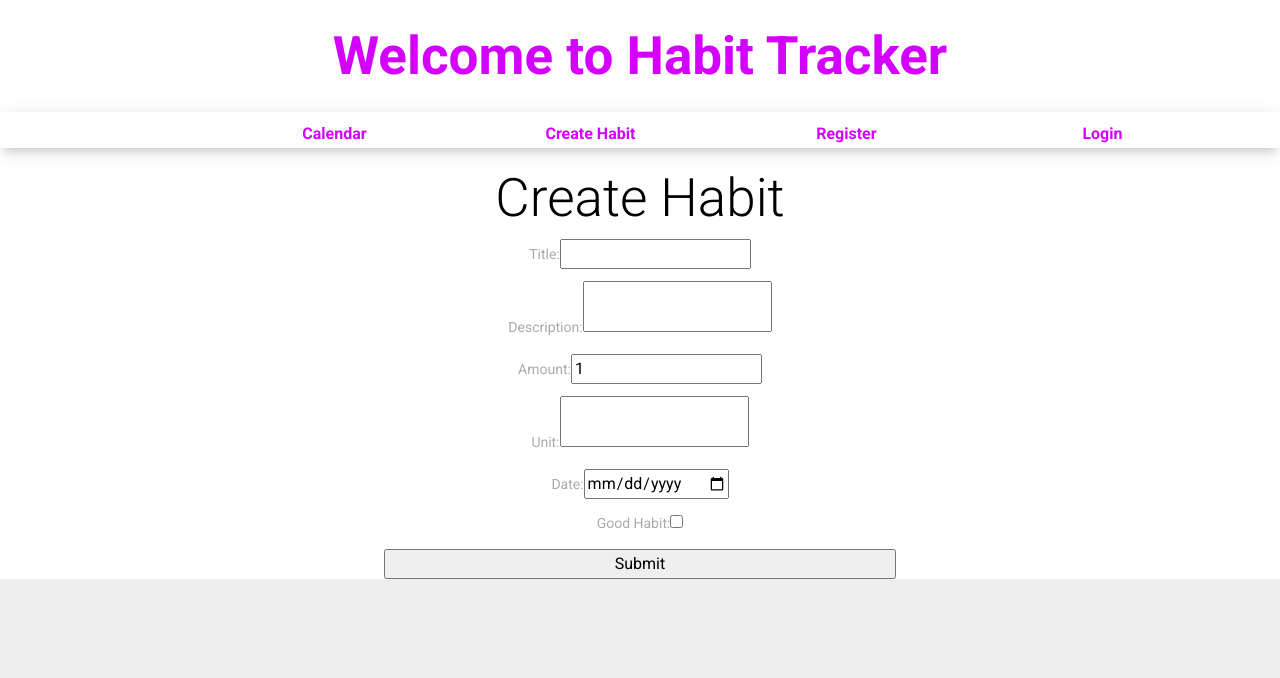
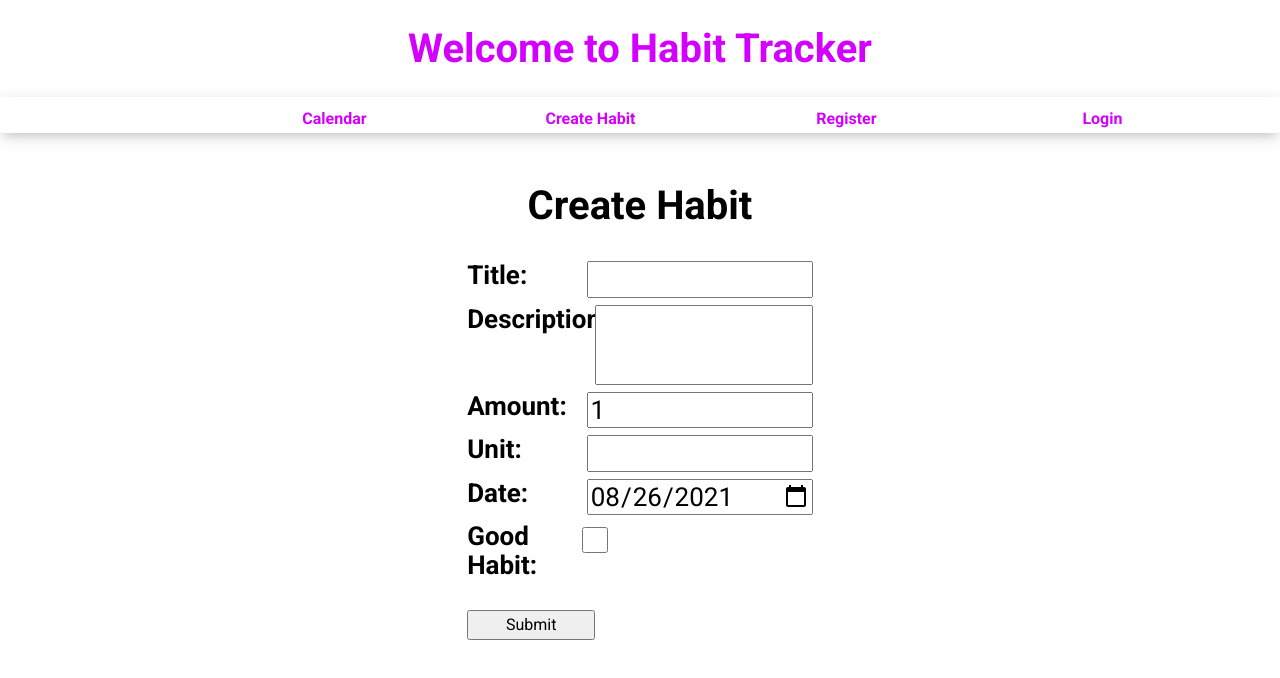
Before and after one commit to TrellinXp/habit-tracker-client, a React (Create React App) app: page /createHabit in a window 1280 px wide. Shown: the top 678 px of the page. Built offline with nearby package versions, Linux system fonts and the light colour scheme.

Commit message:
Calendar Links to Create, Styling Create, Edit, Details

```diff
--- a/src/App.js
+++ b/src/App.js
@@ -9,6 +9,7 @@ import Login from './components/auth/Login';
 import HabitDetails from './components/HabitDetails';
 import EditHabit from './components/EditHabit';
 import Calendar from './components/calendar/Calendar';
+import HabitTile from './components/calendar/HabitTile';
 
 class App extends Component {
 
@@ -76,6 +77,12 @@ class App extends Component {
             render={(props) => <EditHabit {...props} />}
           />
 
+        <Route
+            exact
+            path="/habitTile"
+            render={(props) => <HabitTile {...props} />}
+          />
+
         </Switch>
       </div>
     );
--- a/src/Index.css
+++ b/src/Index.css
@@ -95,11 +95,96 @@ body {
   .form-box {
     display: flex;
     flex-direction: column;
-    width: 40vw;
-    margin: auto
+    width: 27vw;
+    margin: auto;
+    margin-top: 4vh;
+    height: 75.4vh;
+  }
+
+  h1 {
+    font-weight: bold !important;
+    font-size: 40px !important;
+  }
+
+  .page-headline {
+    margin-top: 50px;
   }
 
   .habit-properties {
-    margin-bottom: 2% ;
+    margin-bottom: 2%;
+    display: flex;
+  }
 
+  .habit-properties label {
+    width: 10vw;
+    text-align: left;
+    font-size: 26px;
+    color: black;
+    font-weight: bold;
   }
+
+  .habit-properties input {
+    width: 70%;
+    text-align: left;
+    font-size: 26px;
+  }
+
+  .habit-properties textarea {
+    width: 70%;
+    text-align: left;
+    font-size: 26px;
+  }
+
+  .habbit-checkbox {
+    height: 26px;
+    margin-top: 5px;
+    width: 2vw !important;
+    margin-left: -1vw;
+  }
+
+  .habit-button {
+    width: 10vw;
+    margin-top: 2vh;
+  }
+
+  .detail-button {
+    color: white !important;
+  }
+
+  .habit-action {
+    background-color: cornflowerblue;
+    color: white !important;
+    border: none !important;
+    width: 10vw !important;
+    height: 3vh;
+    text-align: center;
+    text-decoration: none;
+    display: inline-block;
+    margin-bottom: 1vh;
+    font-weight: bold;
+  }
+
+  .delete-button {
+    background-color: red;
+  }
+
+  .habit-actions {
+    display: flex;
+    flex-direction: column;
+    width: 10vw;
+    margin: auto;
+    margin-top: 2vh;
+    font-weight: bold;
+  }
+
+  .habit-details {
+    height: 85.2vh;
+  }
+
+  .habit-details p{
+    font-size: 24px;
+  }
+
+  .details-attributes {
+    margin-top: 5vh;
+  }
--- a/src/components/CreateHabit.js
+++ b/src/components/CreateHabit.js
@@ -10,9 +10,10 @@ export default class CreateHabit extends Component {
     }
 
     getDate(){
-        let today = new Date();
+        let date = new Date(Date.now());
+        let dateArr = date.toISOString().split('T');
         this.setState({
-            date: today
+            date: dateArr[0]
         })
     }
 
@@ -37,8 +38,7 @@ export default class CreateHabit extends Component {
         // so the names have to match
         axios.post("http://localhost:5000/api/habits/",  { title, description, amount, unit, date, user, goodHabit } )
         .then( () => {
-            // after submitting the form, retrieve project one more time so the new task is displayed as well
-            //this.setState({title: "", description: "", amount:"", unit:""});
+            this.props.history.push('/calendar');
         })
         .catch( error => console.log(error) )
     }
@@ -52,33 +52,33 @@ export default class CreateHabit extends Component {
     render() {
         return (
             <div>
-                <h1>Create Habit</h1>
+                <h1 className="page-headline">Create Habit</h1>
                 <form className="form-box" onSubmit={this.handleFormSubmit}>
                     <div className="habit-properties">
                         <label>Title:</label>
-                    <input type="text" name="title" value={this.state.title} onChange={ e => this.handleChange(e)}/>
+                        <input type="text" name="title" value={this.state.title} onChange={e => this.handleChange(e)} />
                     </div>
                     <div className="habit-properties">
                         <label>Description:</label>
-                    <textarea name="description" value={this.state.description} onChange={ e => this.handleChange(e)} />
+                        <textarea name="description" value={this.state.description} onChange={e => this.handleChange(e)} />
                     </div>
                     <div className="habit-properties">
                         <label>Amount:</label>
-                    <input name="amount" type="number" value={this.state.amount} onChange={ e => this.handleChange(e)} />
+                        <input name="amount" type="number" value={this.state.amount} onChange={e => this.handleChange(e)} />
                     </div>
                     <div className="habit-properties">
                         <label>Unit:</label>
-                    <textarea name="unit" value={this.state.unit} onChange={ e => this.handleChange(e)} />
+                        <input name="unit" type="text" value={this.state.unit} onChange={e => this.handleChange(e)} />
                     </div>
                     <div className="habit-properties">
                         <label>Date:</label>
-                    <input type="date" name="date" valueAsDate={this.state.date} onChange={ e => this.handleChange(e)} />
+                        <input type="date" name="date" value={this.state.date} onChange={e => this.handleChange(e)} />
                     </div>
                     <div className="habit-properties">
                         <label>Good Habit:</label>
-                    <input type="checkbox" id="goodHabit" name="goodHabit" onChange={ e => this.handleChange(e)} />
+                        <input className="habbit-checkbox" type="checkbox" id="goodHabit" name="goodHabit" onChange={e => this.handleChange(e)} />
                     </div>
-                    <input type="submit" value="Submit" />
+                    <input className="habit-button" type="submit" value="Submit" />
                 </form>
             </div>
         )
--- a/src/components/EditHabit.js
+++ b/src/components/EditHabit.js
@@ -43,6 +43,7 @@ class EditHabit extends Component {
         .then(() => {
           // Use the passed down api call to render the updated project data
           console.log("Habbit Edited");
+          this.props.history.push('/calendar');
         })
         .catch(error => console.log(error))
     }
@@ -57,21 +58,33 @@ class EditHabit extends Component {
     render(){
         return (
             <div>
-                <hr />
-                <h3>Edit Habit</h3>
-                <form onSubmit={this.handleFormSubmit}>
-
-                    <label>Title:</label>
-                    <input type="text" name="title" value={this.state.title} onChange={ e => this.handleChangeHabit(e)}/>
-                    <label>Description:</label>
-                    <textarea name="description" value={this.state.description} onChange={ e => this.handleChangeHabit(e)} />
-                    <label>Amount:</label>
-                    <input name="amount" type="number" value={this.state.amount} onChange={ e => this.handleChangeHabit(e)} />
-                    <label>Unit:</label>
-                    <textarea name="unit" value={this.state.unit} onChange={ e => this.handleChangeHabit(e)} />
-                    <label>Good Habit:</label>
-                    <input type="checkbox" id="goodHabit" name="goodHabit" onChange={ e => this.handleChangeHabit(e)} />
-                    <input type="submit" value="Submit" />
+              <h1 className="page-headline">Edit Habit</h1>
+                <form className="form-box" onSubmit={this.handleFormSubmit}>
+                    <div className="habit-properties">
+                        <label>Title:</label>
+                        <input type="text" name="title" value={this.state.title} onChange={e => this.handleChangeHabit(e)}/>
+                    </div>
+                    <div className="habit-properties">
+                        <label>Description:</label>
+                        <textarea name="description" value={this.state.description} onChange={e => this.handleChangeHabit(e)} />
+                    </div>
+                    <div className="habit-properties">
+                        <label>Amount:</label>
+                        <input name="amount" type="number" value={this.state.amount} onChange={e => this.handleChangeHabit(e)} />
+                    </div>
+                    <div className="habit-properties">
+                        <label>Unit:</label>
+                        <input name="unit" type="text" value={this.state.unit} onChange={e => this.handleChangeHabit(e)} />
+                    </div>
+                    <div className="habit-properties">
+                        <label>Date:</label>
+                        <input type="date" name="date" value={this.state.date} onChange={e => this.handleChangeHabit(e)} />
+                    </div>
+                    <div className="habit-properties">
+                        <label>Good Habit:</label>
+                        <input className="habbit-checkbox" type="checkbox" id="goodHabit" name="goodHabit" onChange={e => this.handleChangeHabit(e)} />
+                    </div>
+                    <input className="habit-button" type="submit" value="Submit" />
                 </form>
             </div>
         )
--- a/src/components/calendar/Calendar.css
+++ b/src/components/calendar/Calendar.css
@@ -40,11 +40,14 @@
 }
 
 .create-btn {
-    background-color: royalblue;
-    height: 4vh;
-    width: 100%;
-    margin-top: 2vh;
+    background-color: royalblue !important;
+    color: white !important;
+    padding: 1.5vh 4.4vw;
+    text-align: center;
+    text-decoration: none;
+    display: inline-block;
 }
+
 
 .habit-calendar {
     background-color: teal;
--- a/src/components/calendar/Calendar.js
+++ b/src/components/calendar/Calendar.js
@@ -2,6 +2,7 @@ import React, { Component } from 'react'
 import './../calendar/Calendar.css';
 import axios from 'axios';
 import HabitTile from './HabitTile';
+import { Link } from 'react-router-dom';
 
 const weekdays = ["Monday", "Tuesday", "Wednesday", "Thursday", "Friday", "Saturday", "Sunday"]
 
@@ -33,8 +34,8 @@ export default class Calendar extends Component {
                     return (
                         <div key={weekday} className="week-day">
                             <div className="week-header">{weekday}</div>
-                                <button className="create-btn">Create Habit</button>
-                                <HabitTile listOfHabitsObj={this.state.listOfHabits.filter(
+                            <Link className="create-btn" to="/createHabit">Create Habit</Link>
+                            <HabitTile listOfHabitsObj={this.state.listOfHabits.filter(
                                     habit => new Date(habit.date).getDay() === (weekdays.lastIndexOf(weekday) +1)).filter(habit => habit.goodHabit === true)}></HabitTile>
                         </div>
                     )})
@@ -50,7 +51,8 @@ export default class Calendar extends Component {
                     <div key={weekday} className="week-day">
                         <div className="week-header">{weekday}
                         </div>
-                         <button className="create-btn">Create Habit</button>
+                         <Link className="create-btn" to="/createHabit">Create Habit</Link>
+
                          <HabitTile listOfHabitsObj={this.state.listOfHabits.filter(
                              habit => new Date(habit.date).getDay() === (weekdays.lastIndexOf(weekday) +1)).filter(habit => habit.goodHabit === false)}></HabitTile>
                     </div>
--- a/src/components/calendar/HabitTile.js
+++ b/src/components/calendar/HabitTile.js
@@ -1,4 +1,6 @@
 import React, { Component } from 'react'
+import { Link } from 'react-router-dom';
+
 
 export default class HabitTile extends Component {
 
@@ -18,7 +20,8 @@ export default class HabitTile extends Component {
             <div>
                 { this.props.listOfHabitsObj.map( habit => {
                     return (<div key={habit._id} className="habit-tile">
-                        <h4>{habit.title}</h4>
+                        <Link className="detail-button" to={`/habits/${habit._id}`}
+><h4>{habit.title}</h4></Link>
                         </div>);
                 }) }
             </div>
```
Also changed, not shown: src/components/HabitDetails.js (+11 -13 lines). Lines whose indentation alone changed are shown as unchanged.
